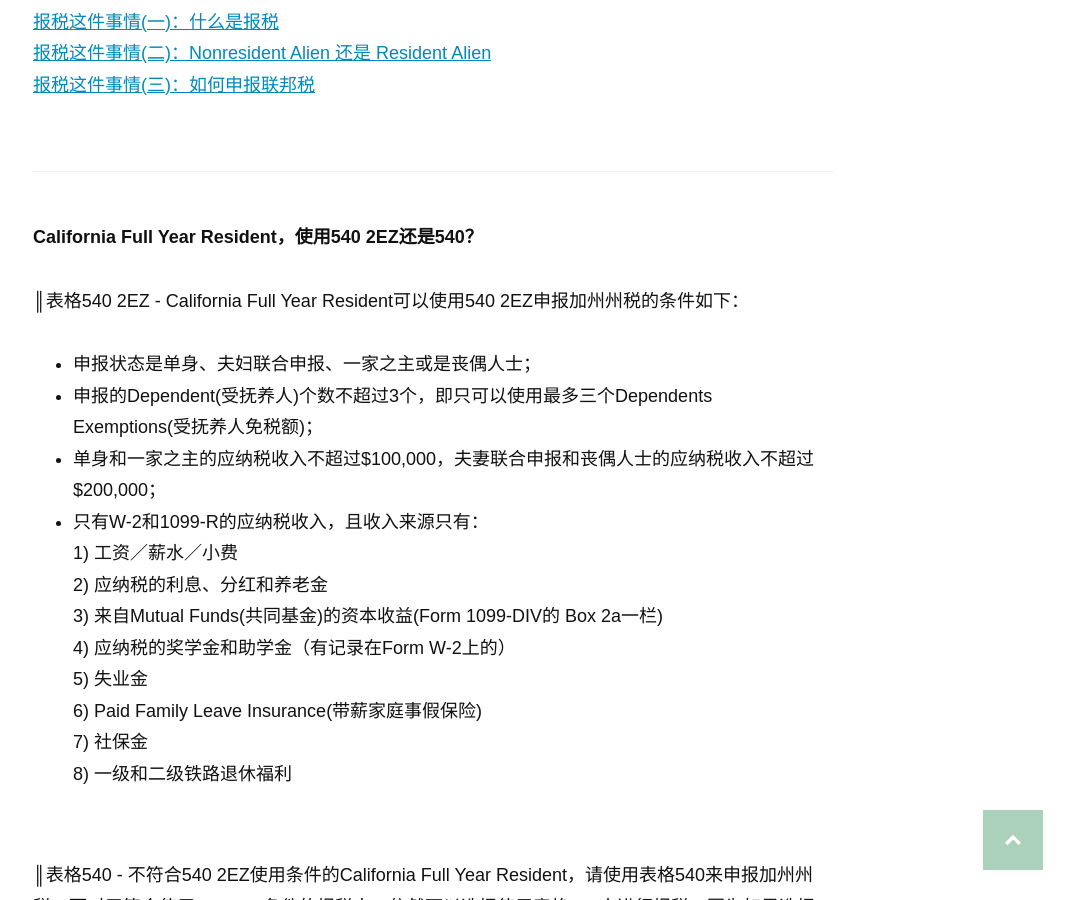
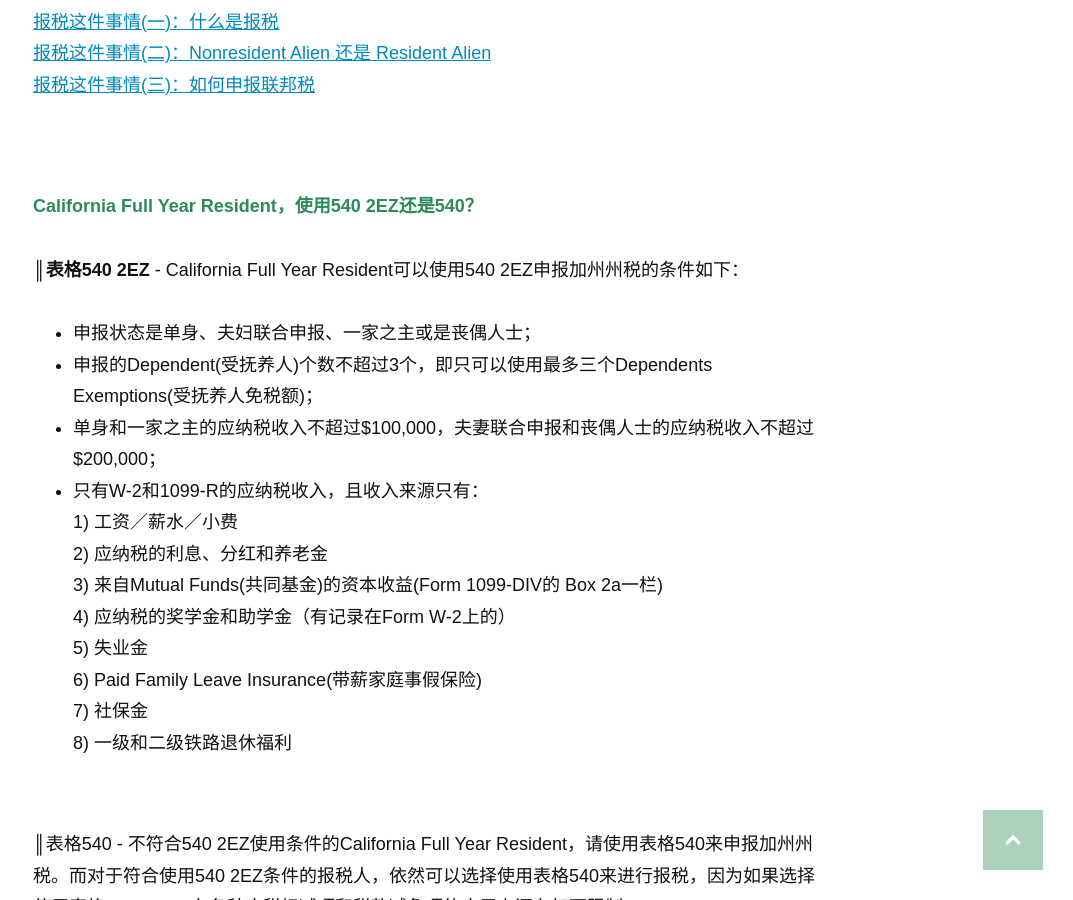
Before and after one commit to wolfwifee/wolfwifee.github.com, a Jekyll site: the page built from _posts/2016-03-20-how-to-file-a-state-tax-return.md, in a window 1280 px wide and 900 px high, scrolled down 1001 px. Shown: the whole window, without its empty margins (207-1280 px from the left). Built offline with Jekyll 4.4.1, drawn with Linux system fonts in a browser that asks for light colours; nearby versions of some CDN libraries; some web fonts are replaced; comment, search, counter and statistics services are not loaded.

Commit message:
Update 2016-03-20-how-to-file-a-state-tax-return.md

```diff
--- a/_posts/2016-03-20-how-to-file-a-state-tax-return.md
+++ b/_posts/2016-03-20-how-to-file-a-state-tax-return.md
@@ -27,15 +27,11 @@ dateModified: 2016-03-20
 [报税这件事情(三)：如何申报联邦税](/how-to-file-tax-return/){:style="color:#0089BC"}
 
 
-<p style="margin-bottom:70px"></p>
+<p style="margin-bottom:90px"></p>
 
-***
+**<span style="color:#2e8b57">California Full Year Resident，使用540 2EZ还是540？</span>**
 
-<p style="margin-bottom:50px"></p>
-
-**California Full Year Resident，使用540 2EZ还是540？**
-
-║表格540 2EZ - California Full Year Resident可以使用540 2EZ申报加州州税的条件如下：
+║**表格540 2EZ** - California Full Year Resident可以使用540 2EZ申报加州州税的条件如下：
 
 - 申报状态是单身、夫妇联合申报、一家之主或是丧偶人士；<br>
 - 申报的Dependent(受抚养人)个数不超过3个，即只可以使用最多三个Dependents Exemptions(受抚养人免税额)；<br>
```
